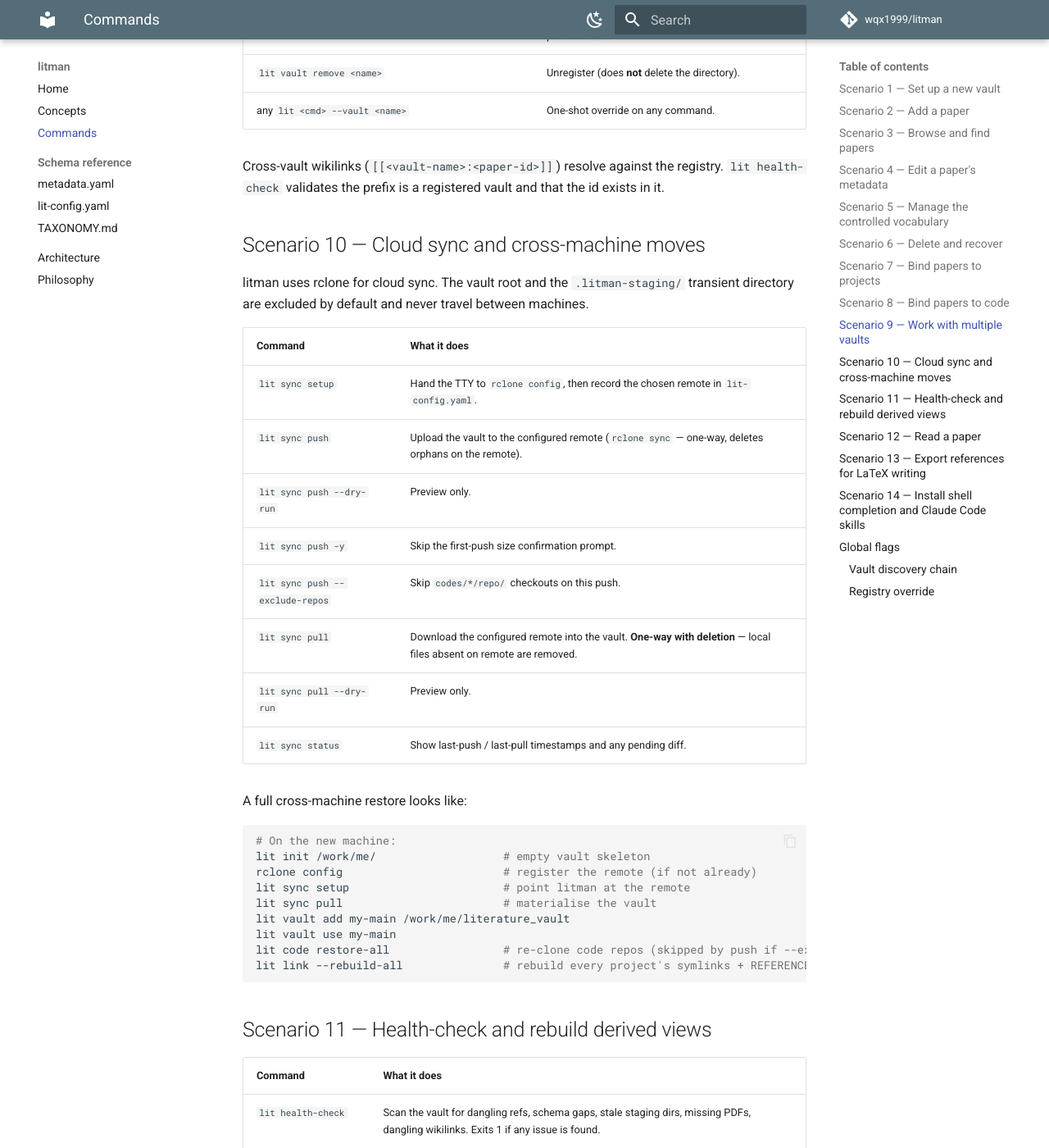
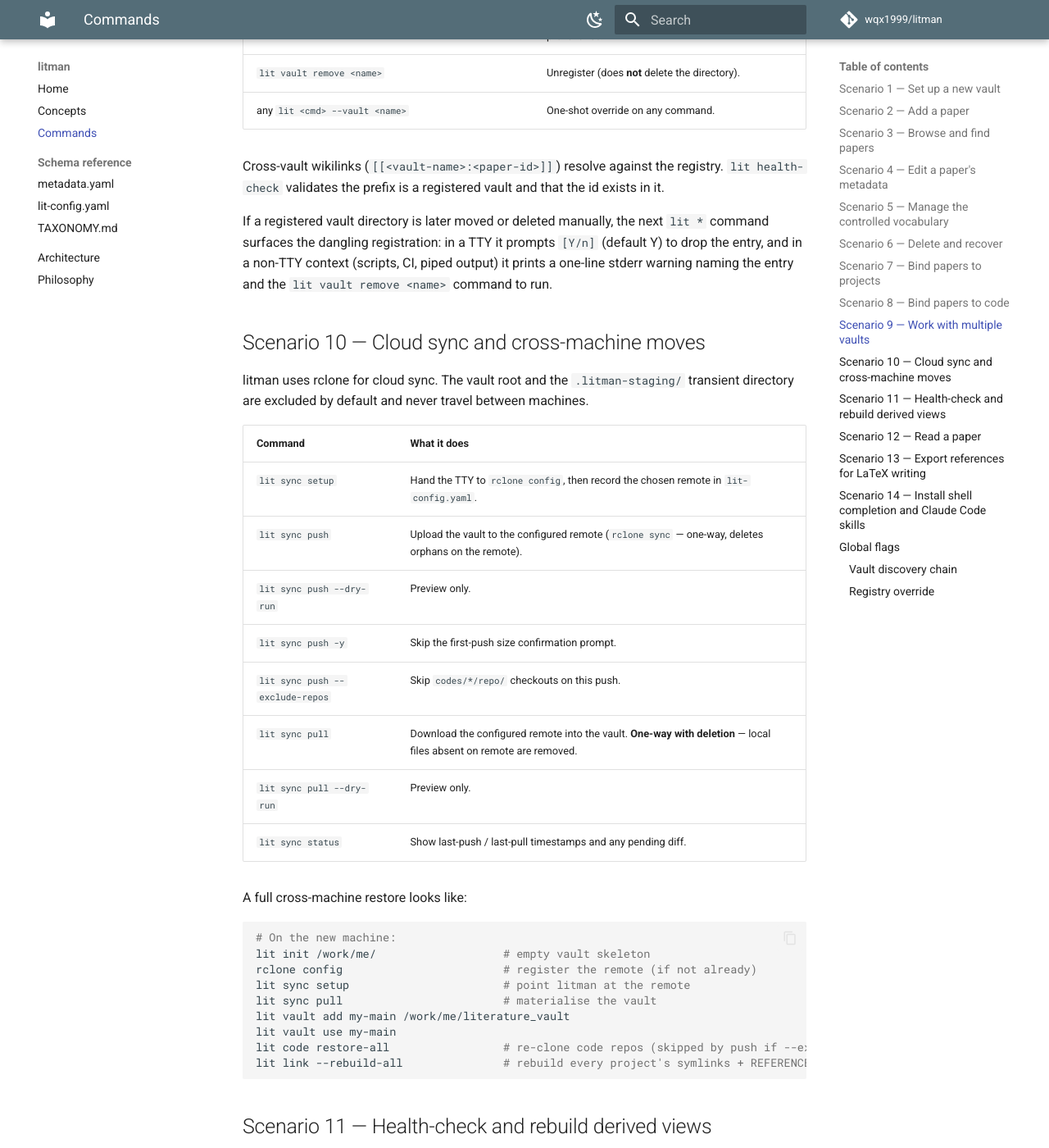
Before and after one commit to wqx1999/litman, an MkDocs documentation site: the page built from docs/commands.md, in a window 1280 px wide and 1400 px high, scrolled down 6449 px. Shown: the whole window at 82% size. Built offline with MkDocs 1.6.1 and Material for MkDocs 9.7.7, drawn with Linux system fonts in a browser that asks for light colours; comment, search, counter and statistics services are not loaded; some of the changed text lies outside the part shown.

Commit message:
docs: surface M28 registry drift + drop redundant lit setup prose
Document the M28 behavior in the two places users will look for it:
docs/commands.md Scenario 9 (multi-vault) describes the [Y/n] TTY
prompt and the non-TTY stderr warning that fire when a registered
vault directory has been moved or deleted; Scenario 11 adds dangling
vault-registry entries to the health-check scan list; README's
registry bullet picks up the same point at the install level.

Same pass drops the "lit setup chains four standalone commands… if
you prefer to script onboarding…" paragraph + 4-command block from
the README install section. `lit setup` alone is the linear happy
path; scripting users find the standalone commands via --help and
docs/commands.md, so the duplicated block was lengthening the
install path without adding information.

Co-Authored-By: Claude Opus 4.7 (1M context) <noreply@anthropic.com>

```diff
--- a/docs/commands.md
+++ b/docs/commands.md
@@ -196,6 +196,12 @@ Cross-vault wikilinks (`[[<vault-name>:<paper-id>]]`) resolve against
 the registry. `lit health-check` validates the prefix is a registered
 vault and that the id exists in it.
 
+If a registered vault directory is later moved or deleted manually, the
+next `lit *` command surfaces the dangling registration: in a TTY it
+prompts `[Y/n]` (default Y) to drop the entry, and in a non-TTY context
+(scripts, CI, piped output) it prints a one-line stderr warning naming
+the entry and the `lit vault remove <name>` command to run.
+
 ## Scenario 10 — Cloud sync and cross-machine moves
 
 litman uses rclone for cloud sync. The vault root and the
@@ -231,7 +237,7 @@ lit link --rebuild-all               # rebuild every project's symlinks + REFERE
 
 | Command | What it does |
 |---|---|
-| `lit health-check` | Scan the vault for dangling refs, schema gaps, stale staging dirs, missing PDFs, dangling wikilinks. Exits 1 if any issue is found. |
+| `lit health-check` | Scan the vault for dangling refs, schema gaps, stale staging dirs, missing PDFs, dangling wikilinks, dangling vault-registry entries. Exits 1 if any issue is found. |
 | `lit health-check --fix` | Auto-clean fixable categories (orphan trash sidecars, stale staging). Exits 0 if every remaining issue is fixable. |
 | `lit refresh-views` | Rebuild `INDEX.json`, `views/by-*/` symlink hubs, and every project's `REFERENCES.md` from each paper's `metadata.yaml`. |
 
```
Also changed, not shown: README.md (+4 -10 lines).
